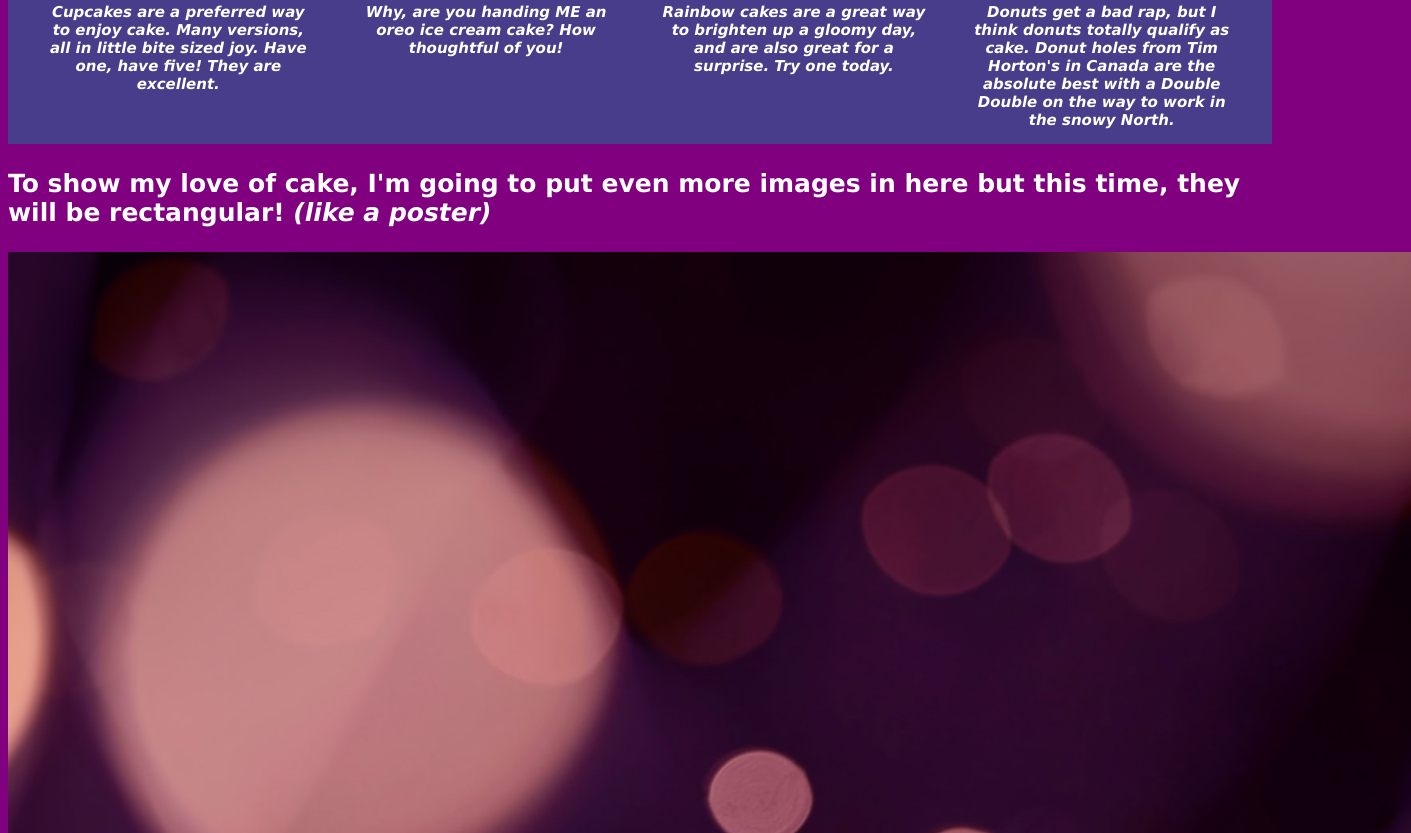
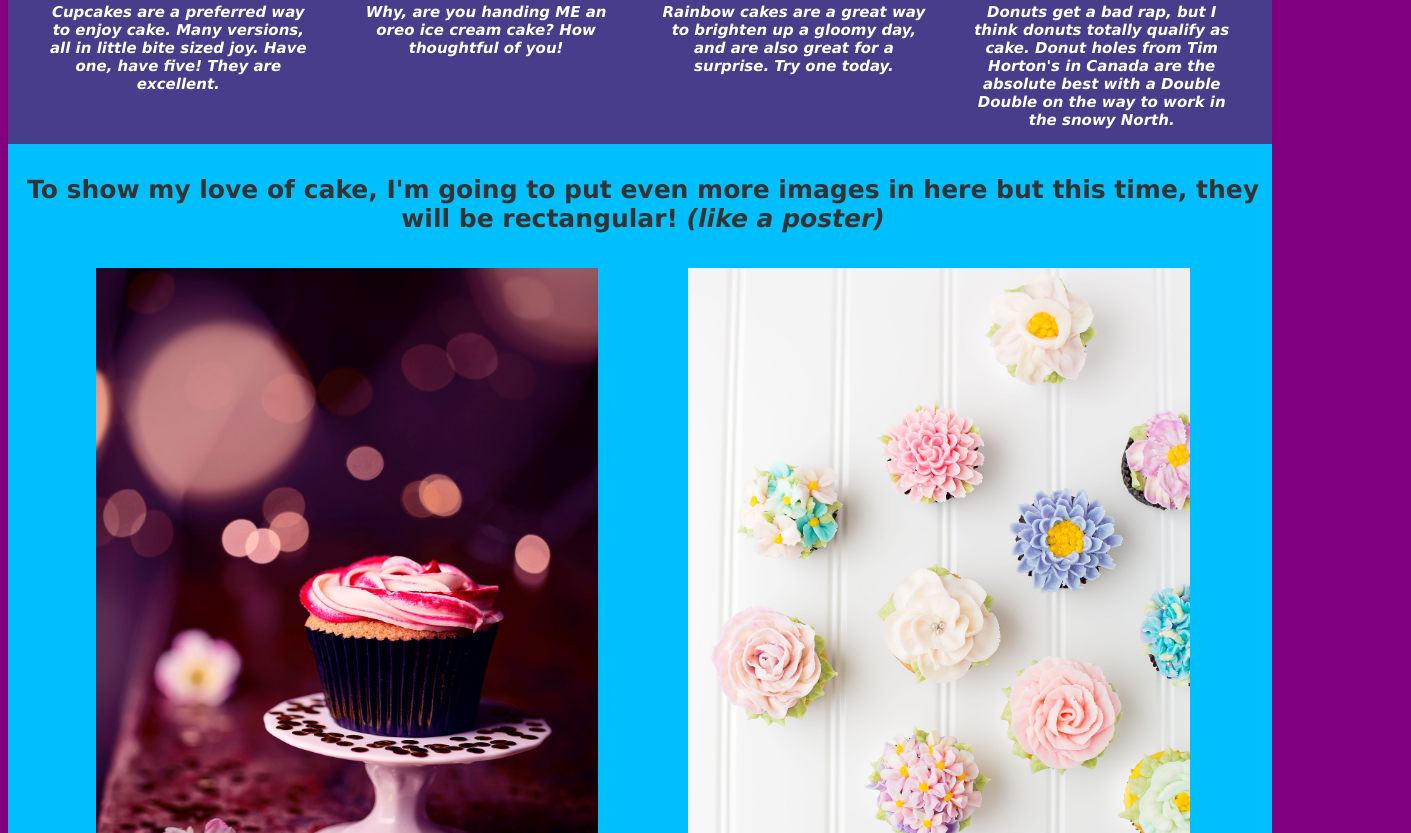
Before and after one commit to CodyM19/HTML-CSS, a plain HTML site: page cake.html in a window 1280 px wide. Shown: the part 1287-2120 px from the top of the page, 1411 px wide, since content can reach past the window. Drawn offline with Linux system fonts and the light colour scheme.

Commit message:
new styles2

```diff
--- a/cake.html
+++ b/cake.html
@@ -7,6 +7,7 @@
     <meta name="viewport" content="width=device-width, initial-scale=1.0">
 
     <link rel='stylesheet' href='styles.css' />
+    <link rel='stylesheet' href='styles2.css' />
 
 
 
--- /dev/null
+++ b/styles2.css
@@ -0,0 +1,48 @@
+.section {
+    padding: 8px 0px 0px 0px;
+}
+
+
+
+/* below styles only "section 2" */
+
+
+
+.section-two {
+    padding: 6px 2px 2px 8px;
+    background-color: deepskyblue;
+}
+
+
+
+/* designating a % for width for an image allows a rescale when web brower moves */
+
+ .cake-poster-item {
+    display: flex;
+    flex-wrap: wrap;
+    width: 40%;
+    padding: 10px;
+ }
+
+
+ .dark {
+    color: #333333;
+}
+
+
+.center {
+    text-align: center;
+}
+
+
+/*====footer styles====*/
+
+
+.footer {
+    background-color: white;
+}
+
+ .disclaimer {
+    padding: 5px;
+    text-align: center;
+}
```
